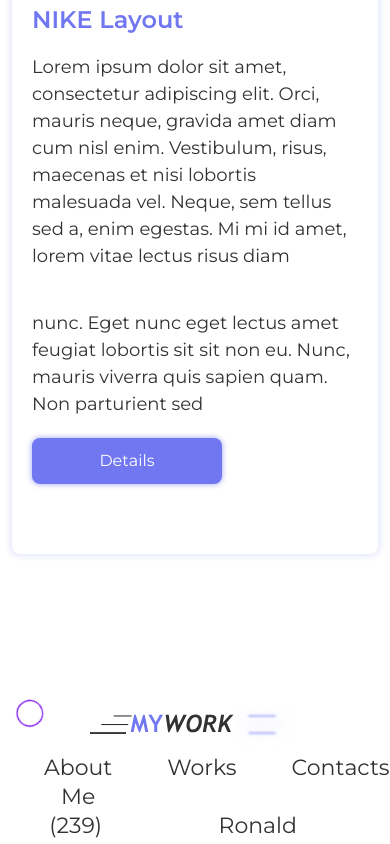
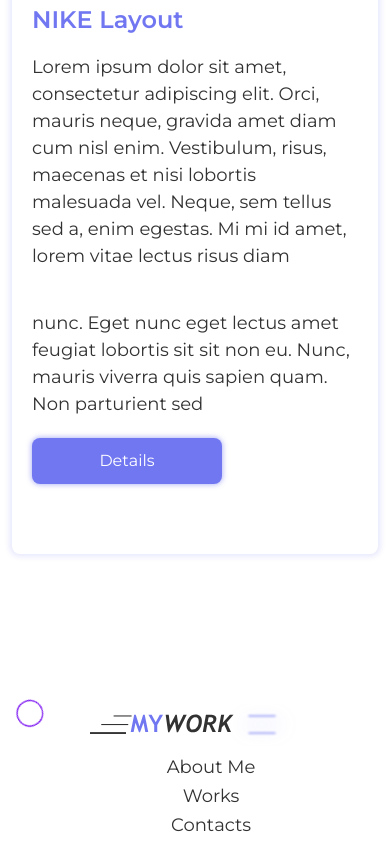
Before and after one commit to Aleksey02/Proweb__My-work, a plain HTML site: page index.html in a window 390 px wide. Shown: the part 3855-4699 px from the top of the page. Drawn offline with Linux system fonts and the light colour scheme.

Commit message:
my-save2

```diff
--- a/index.html
+++ b/index.html
@@ -299,15 +299,15 @@
   <footer class="footer">
       <div class="container">
         <div class="row">
-          <div class="col-md-6 ms-md-auto text-center">
+          <div class="col-xl-6 col-lg-8 ms-lg-auto text-center ">
             <div class="footer__box">
               <a href="#" class="logo"></a>
-            <ul class="footer-list-top d-flex">
+            <ul class="footer-list-top d-flex justify-content-center">
               <li><a href="#" class="footer-link">about Me</a></li>
               <li><a href="#" class="footer-link">Works</a></li>
               <li><a href="#" class="footer-link">Contacts</a></li>
             </ul>
-            <ul class="footer-list d-flex">
+            <ul class="footer-list d-flex justify-content-center">
               <li><a href="#" class="footer-link">(239) 555-0108</a></li>
               <li><a href="#" class="footer-link">Ronald Richards@gmail.com</a></li>
             </ul>
--- a/style/style.css
+++ b/style/style.css
@@ -356,7 +356,7 @@
 }
 .section__works::after{
     top:60%;
-    left: 93%;
+    left: 90%;
 }
 .section__work-link {
     background: var(--background);
@@ -420,7 +420,7 @@
     display: block;
     position: absolute;
     top: -50%;
-    left: -10%;
+    left: -105%;
     z-index: -5;
 }
 .section__work-pane {
@@ -516,7 +516,18 @@
         margin-top: 20px;
     }
 }
-
+@media (max-width: 768px) {
+    .footer-link{
+        font-size: 18px;
+    }
+}
+@media (max-width:480px) {
+    .footer-list,
+    .footer-list-top{
+        flex-direction: column;
+        align-items: center;
+    }
+}
 
 @media (max-width: 576px) {
     .section__about-title {
```
